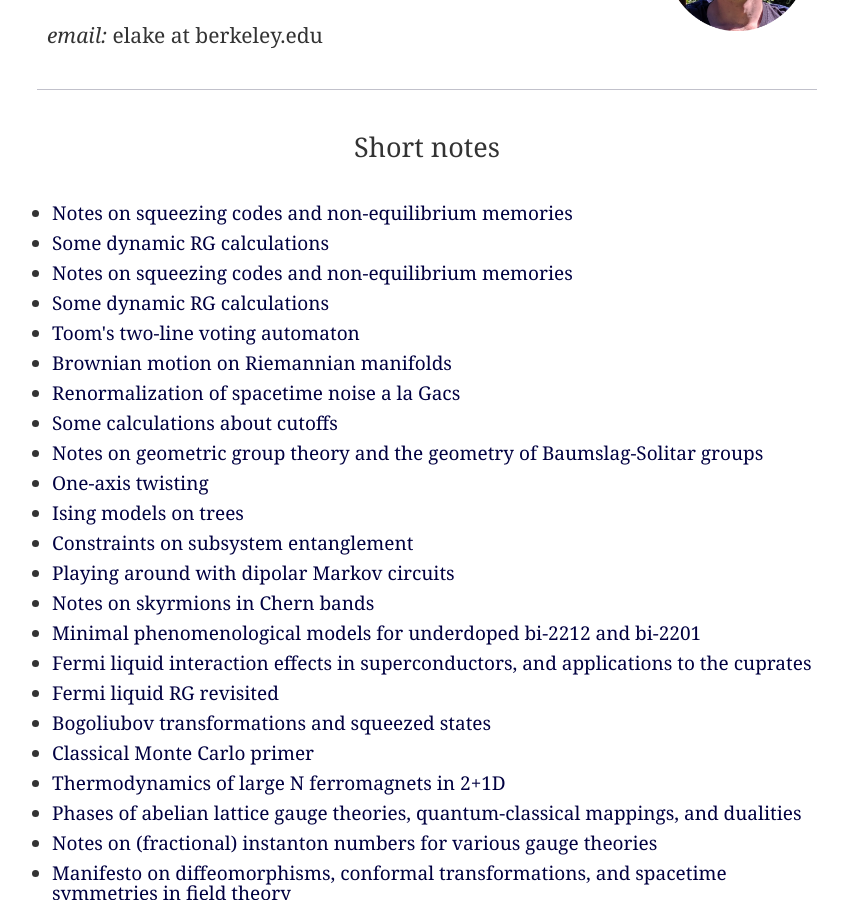
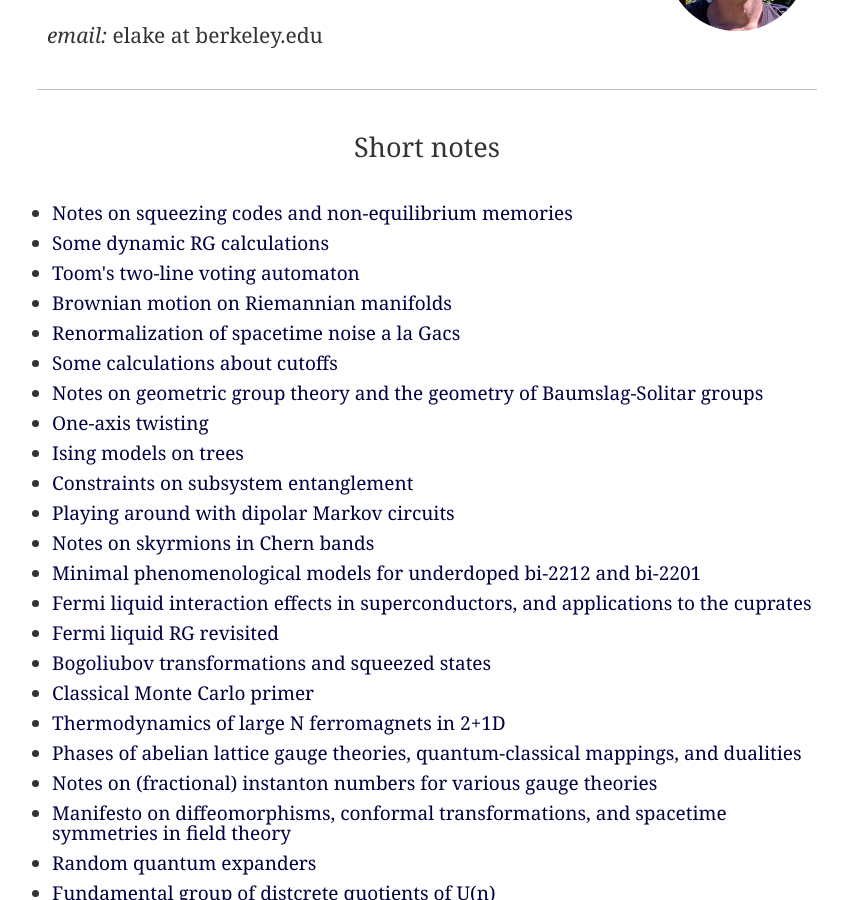
Before and after one commit to ethanlake/ethanlake.github.io, a Jekyll site: the page index.html, which Jekyll copies as it is, in a window 1280 px wide and 900 px high, scrolled down 329 px. Shown: the whole window, without its empty margins (213-1055 px from the left). Built offline with Jekyll 4.4.1, drawn with Linux system fonts in a browser that asks for light colours.

Commit message:
Update index.html

```diff
--- a/index.html
+++ b/index.html
@@ -58,8 +58,6 @@
  <h2> Short notes</h2>
  <br>
   <ul>
-    <li><a href="notes/streamlined_squeezing_notes.pdf">Notes on squeezing codes and non-equilibrium memories</a></li>
-	  	<li><a href="notes/dynamic_RG_notes.pdf">Some dynamic RG calculations</a></li>
     <!-- <li><a href="/blogs/blog_test">Test</a></li> -->
 	<li><a href="notes/streamlined_squeezing_notes.pdf">Notes on squeezing codes and non-equilibrium memories</a></li>
 	  	<li><a href="notes/dynamic_RG_notes.pdf">Some dynamic RG calculations</a></li>
```
